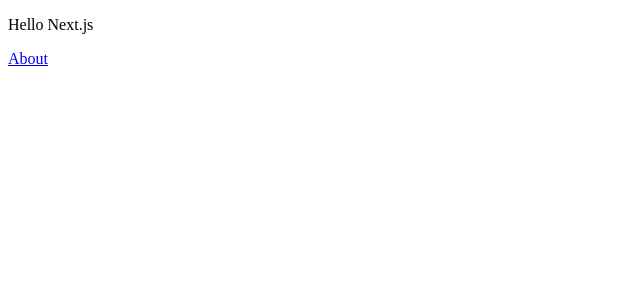
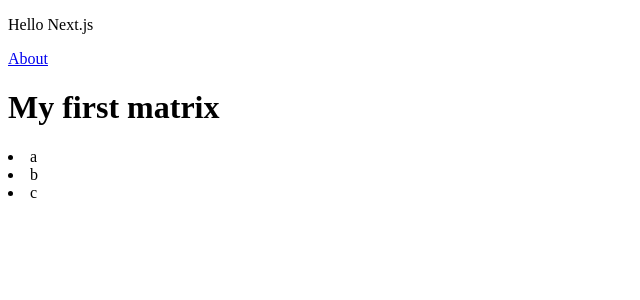
Before and after one commit to tomgp/2x2graphics, a Next.js app: page / in a window 1280 px wide. Shown: the top 300 px of the page, without its empty margins (0-640 px from the left). Built offline with nearby package versions, Linux system fonts and the light colour scheme.

Commit message:
Add some data (#2)
* add some example data
* add an example component

```diff
--- /dev/null
+++ b/components/Matrix.js
@@ -0,0 +1,14 @@
+const ItemList = (list)=>{
+  return list.map((item,i)=>(
+    <li key={`itemList${i}`}>{item}</li>
+  ));
+}
+
+const Matrix = ({items=[], title, axes, date, author})=>{
+  return (<div>
+    <h1>{title}</h1>
+    {ItemList(items)}
+  </div>);
+};
+
+export default Matrix;
--- a/pages/index.js
+++ b/pages/index.js
@@ -1,10 +1,11 @@
-import Link from 'next/link'
-
+import Link from 'next/link';
+import Matrix from '../components/Matrix';
 const Index = () => (
   <div>
     <p>Hello Next.js</p>
     <Link href="/about"><a>About</a></Link>
+    <Matrix title="My first matrix" items={['a','b','c']} />
   </div>
-)
+);
 
-export default Index
+export default Index;
```
Also changed, not shown: data/example1.json (added, +26 -0 lines).
